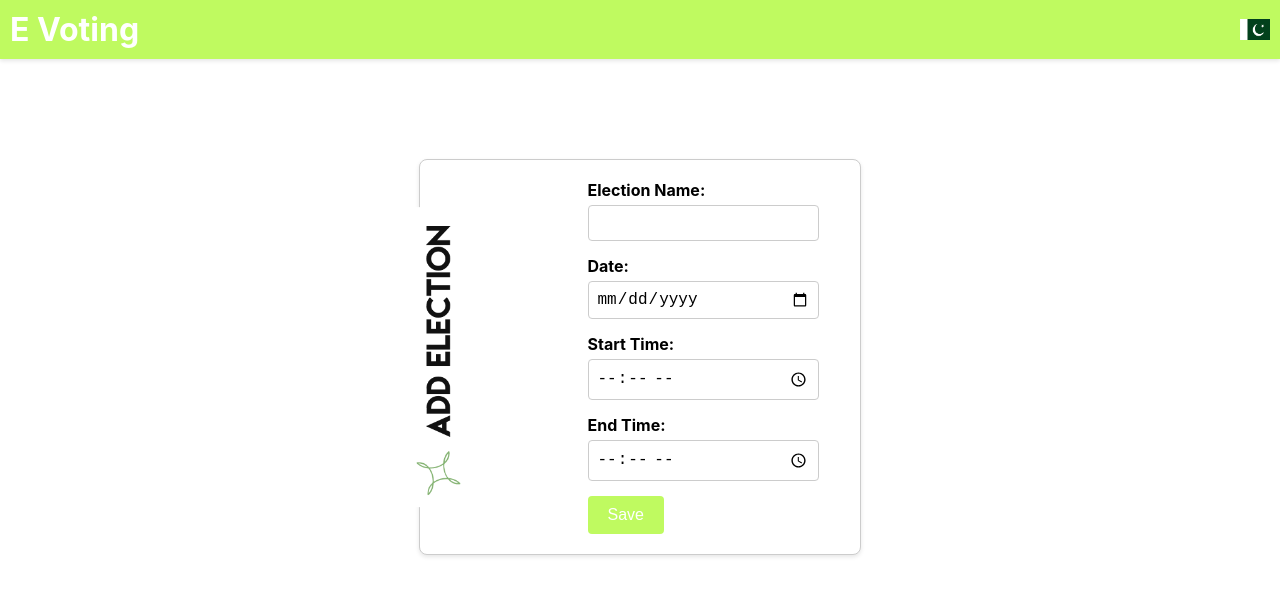
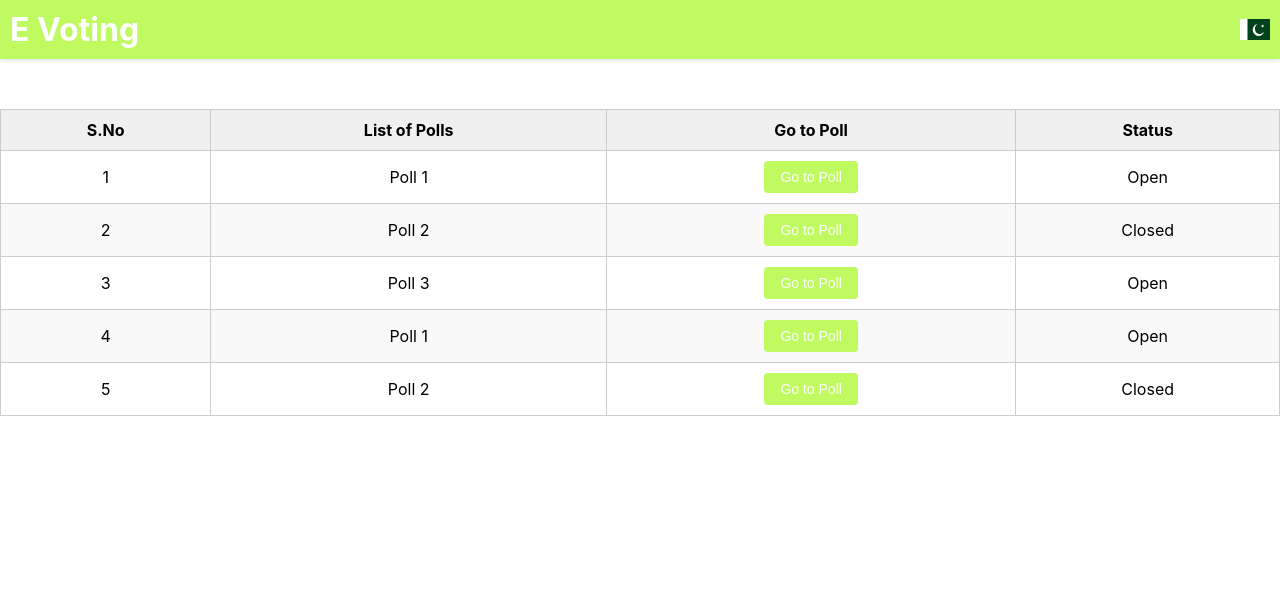
Before and after one commit to Rashidhussain547/E-voting, a React (Create React App) app: page / in a window 1280 px wide. Shown: the top 596 px of the page. Built offline with nearby package versions, Linux system fonts and the light colour scheme.

Commit message:
new changes

```diff
--- a/src/App.js
+++ b/src/App.js
@@ -4,7 +4,8 @@ import React from 'react';
 //import Candidate from './Pages/ECscreen/Candidate';
 //import Adminlogin from './Pages/AdminLogin/Adminlogin';
 //import VoteScreen from './Pages/Votescreen/Votescreen'
-import AddElectionForm from './Pages/AddElection/Addelection';
+//import AddElectionForm from './Pages/AddElection/Addelection';
+import PollTable from './Pages/Poll/Poll';
 
 function App() {
   return (
@@ -13,7 +14,8 @@ function App() {
    //<Candidate/>
    //<Adminlogin/>
    //<VoteScreen/>
-   <AddElectionForm/>
+   //<AddElectionForm/>
+   <PollTable/>
   );
 }
 
--- /dev/null
+++ b/src/Pages/Poll/Poll.css
@@ -0,0 +1,45 @@
+
+.poll-table-container {
+    width: 100vw;
+    margin-top: 50px;
+  }
+
+  .poll-table {
+    width: 100%;
+    border-collapse: collapse;
+  }
+
+  .poll-table th,
+  .poll-table td {
+    border: 1px solid #ccc;
+    padding: 10px;
+    text-align: center;
+  }
+
+  .poll-table th {
+    background-color: #f0f0f0;
+    font-weight: bold;
+  }
+
+  .poll-table td {
+    background-color: #f9f9f9;
+  }
+
+  .poll-table tr:nth-child(odd) td {
+    background-color: #fff;
+  }
+
+  .poll-table td button {
+    padding: 8px 16px;
+    background-color: #bffa60;
+    color: #fff;
+    border: none;
+    border-radius: 4px;
+    cursor: pointer;
+    font-size: 14px;
+    transition: background-color 0.2s ease;
+  }
+
+  .poll-table td button:hover {
+    background-color: #c3ea86;
+  }
--- /dev/null
+++ b/src/Pages/Poll/Poll.jsx
@@ -0,0 +1,46 @@
+import React from 'react';
+import './Poll.css';
+import Navbar from '../../Components/Navbar';
+
+const PollTable = () => {
+  const pollsData = [
+    { id: 1, pollName: 'Poll 1', status: 'Open' },
+    { id: 2, pollName: 'Poll 2', status: 'Closed' },
+    { id: 3, pollName: 'Poll 3', status: 'Open' },
+    { id: 4, pollName: 'Poll 1', status: 'Open' },
+    { id: 5, pollName: 'Poll 2', status: 'Closed' },
+
+  ];
+
+  return (
+    <div>
+        <Navbar/>
+        <div className="poll-table-container">
+      <table className="poll-table">
+        <thead>
+          <tr>
+            <th>S.No</th>
+            <th>List of Polls</th>
+            <th>Go to Poll</th>
+            <th>Status</th>
+          </tr>
+        </thead>
+        <tbody>
+          {pollsData.map((poll, index) => (
+            <tr key={poll.id}>
+              <td>{index + 1}</td>
+              <td>{poll.pollName}</td>
+              <td>
+                <button className="go-to-poll-button">Go to Poll</button>
+              </td>
+              <td>{poll.status}</td>
+            </tr>
+          ))}
+        </tbody>
+      </table>
+    </div>
+    </div>
+  );
+};
+
+export default PollTable;
```
